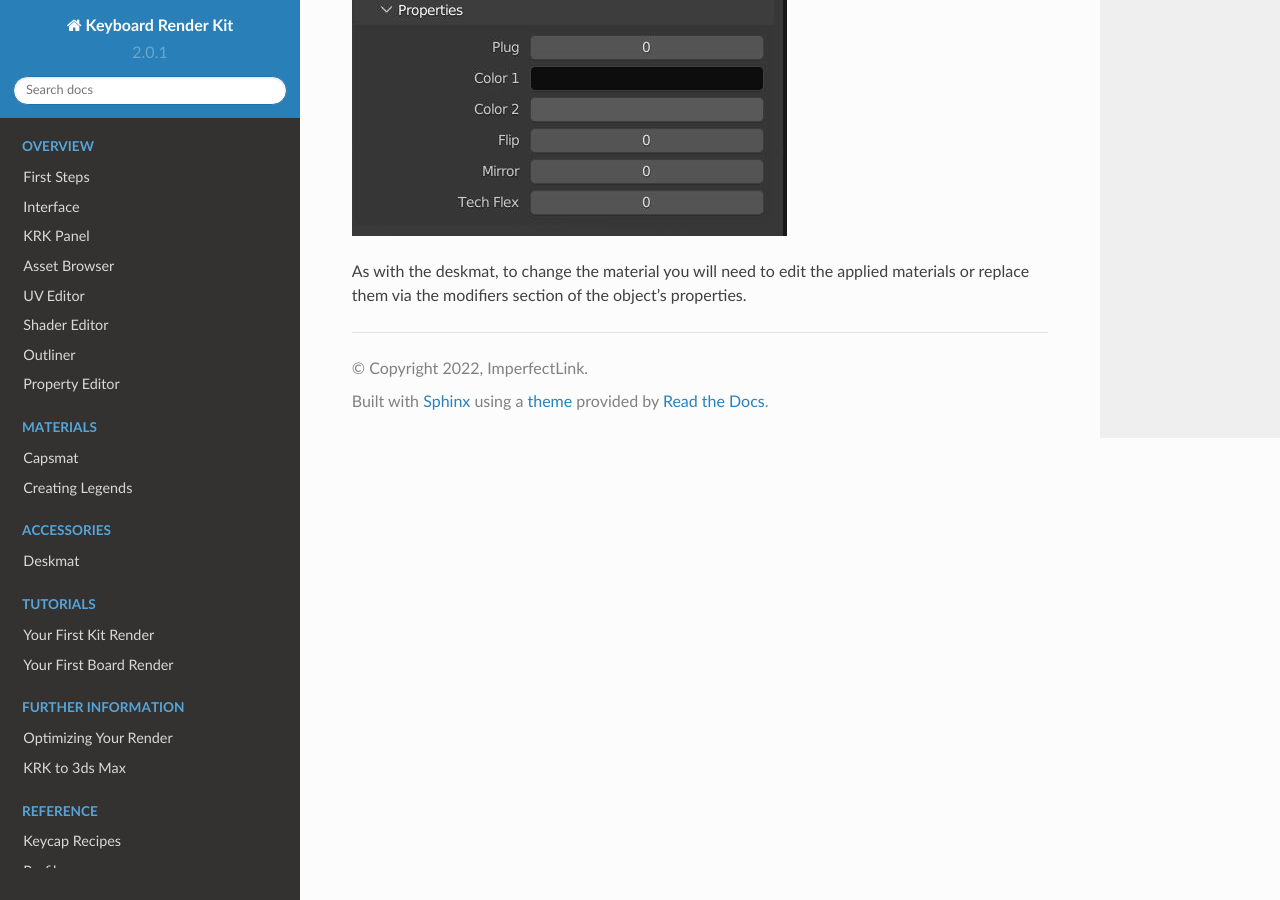
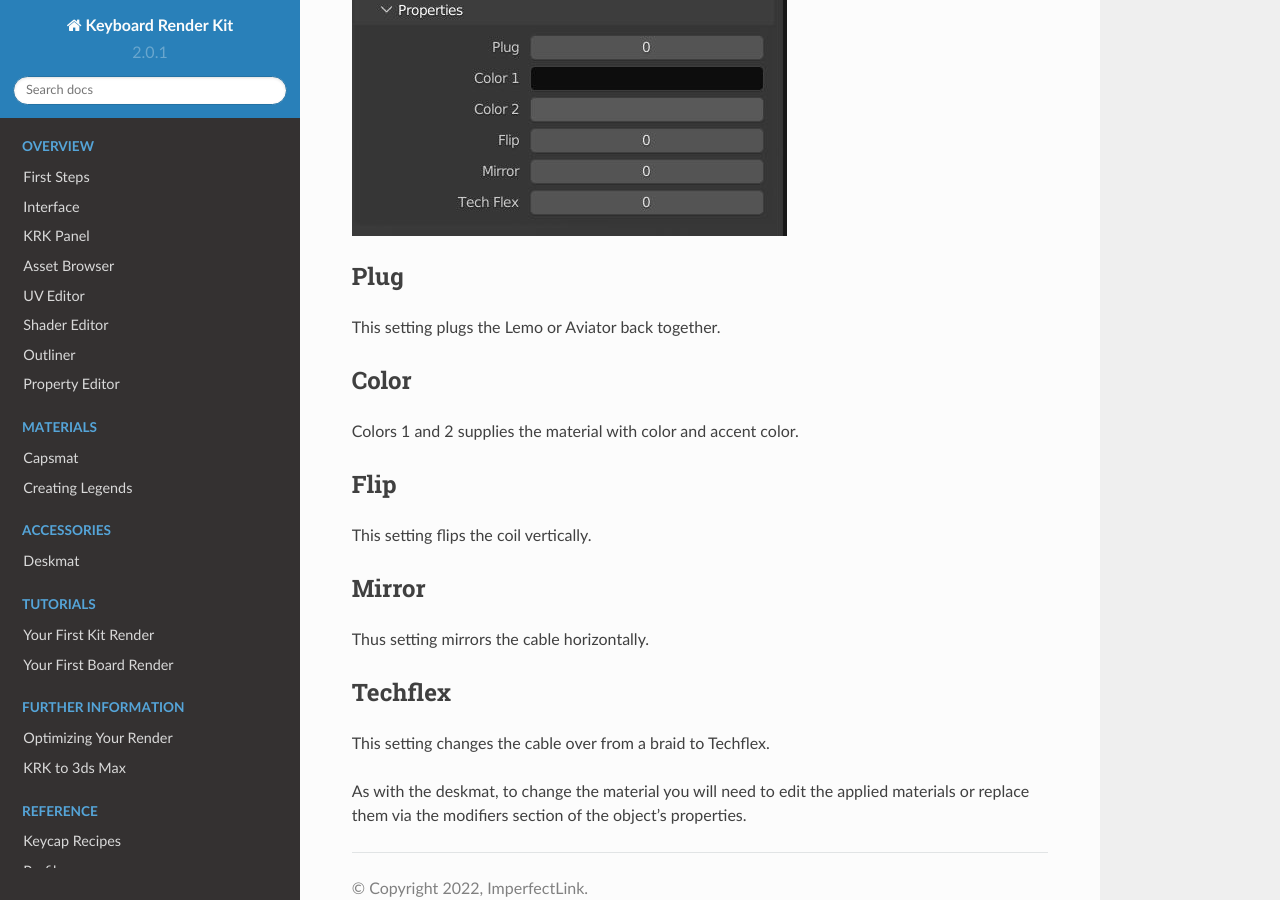
Before and after one commit to imperfectlink/KeyboardRenderKit, a Sphinx documentation site: the page built from docs/source/cables.rst, in a window 1280 px wide and 900 px high, scrolled down 1037 px. Built offline with Sphinx 7.4.7 and the Read the Docs theme 2.0.0, drawn with Linux system fonts in a browser that asks for light colours.

Commit message:
Update cables.rst

```diff
--- a/docs/source/cables.rst
+++ b/docs/source/cables.rst
@@ -12,4 +12,24 @@ Aviator and Lemo are interchangeable and can unplug.
 
 .. image:: img/CableProps.JPG
 
+Plug
+~~~~
+This setting plugs the Lemo or Aviator back together.
+
+Color
+~~~~
+Colors 1 and 2 supplies the material with color and accent color.
+
+Flip
+~~~~
+This setting flips the coil vertically.
+
+Mirror
+~~~~
+Thus setting mirrors the cable horizontally.
+
+Techflex
+~~~~
+This setting changes the cable over from a braid to Techflex.
+
 As with the deskmat, to change the material you will need to edit the applied materials or replace them via the modifiers section of the object's properties.
```
